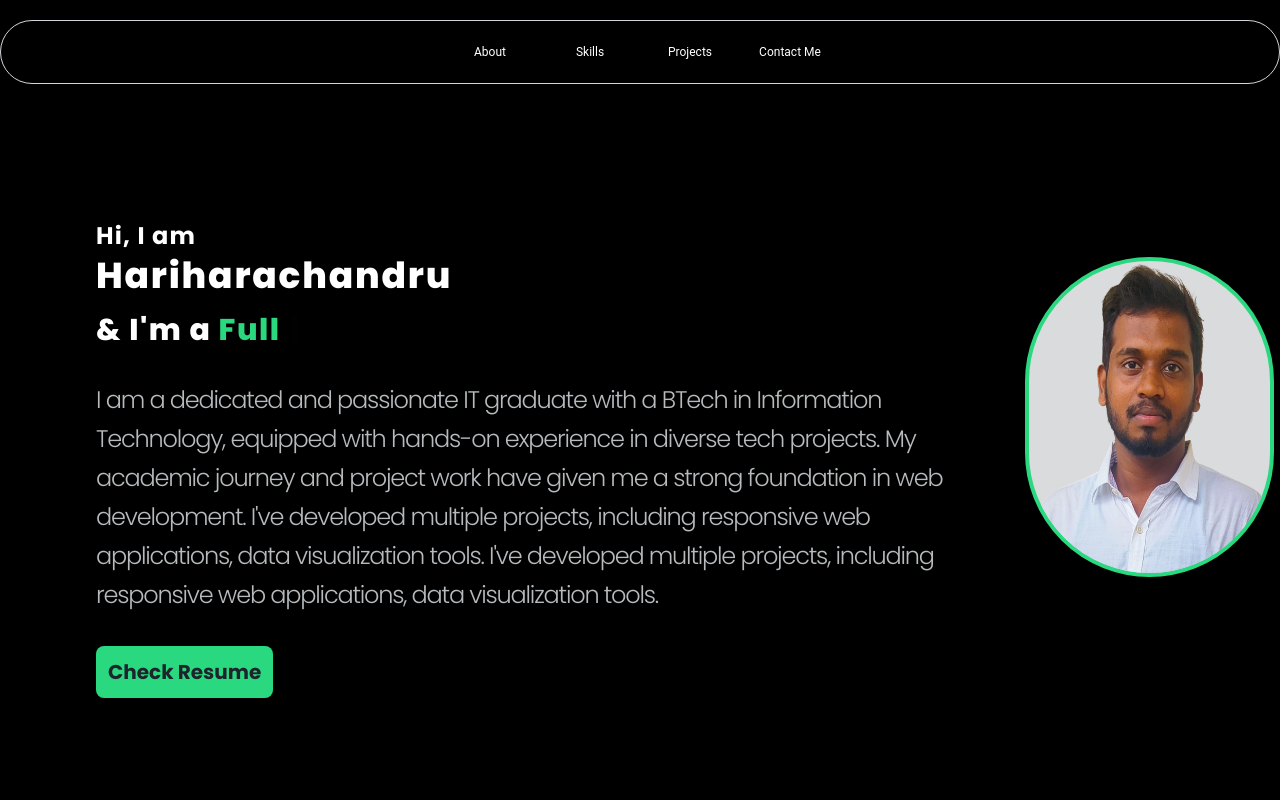
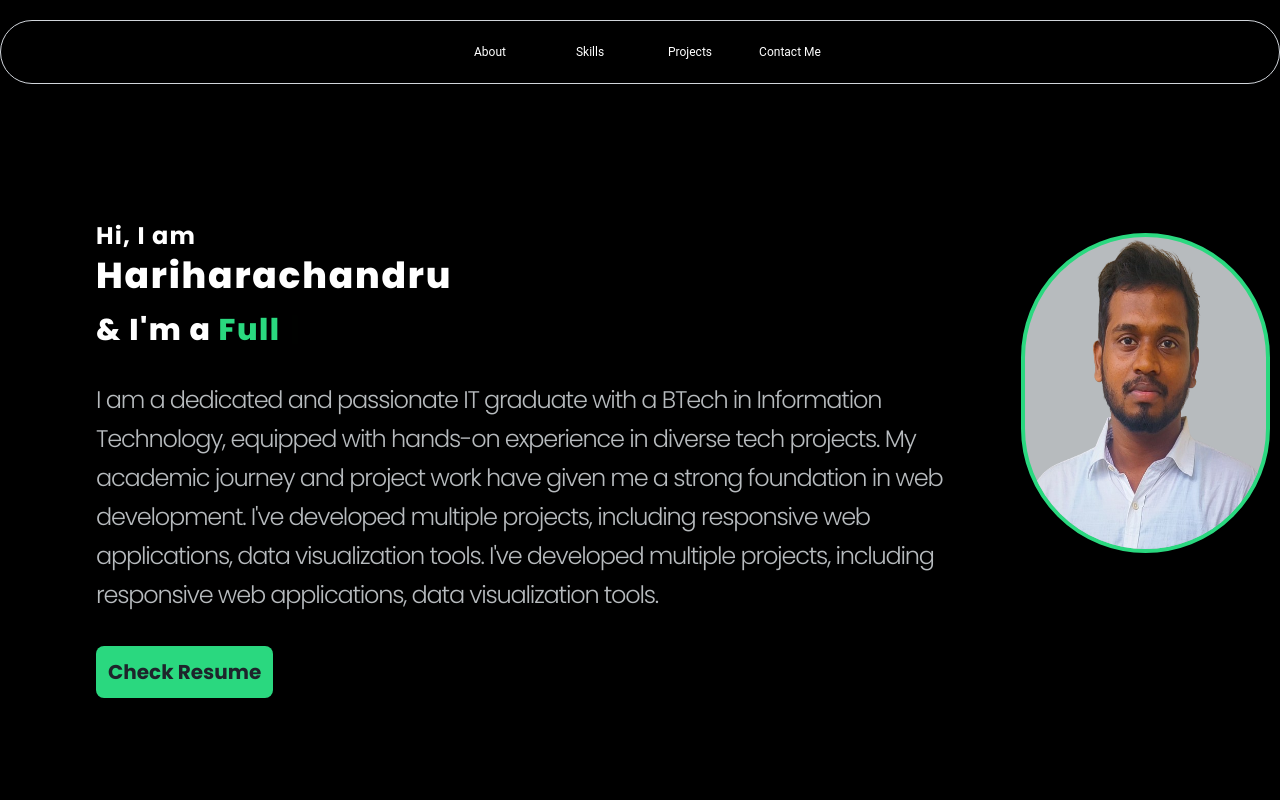
Before and after one commit to Harii10/myportfolio, a React (Vite) app: page / in a window 1280 px wide. Shown: the top 800 px of the page. Built offline with nearby package versions, Linux system fonts and the light colour scheme.

Commit message:
changes in images

```diff
--- a/src/components/MainPage.jsx
+++ b/src/components/MainPage.jsx
@@ -171,12 +171,12 @@ const main = forwardRef(() => {
             </p>
           </div>
 
-          <div className="flex justify-center items-center w-lvw" >
+          <div className="flex justify-center items-center w-lvw rounded-full" >
             <img
             data-aos="fade-up"
             data-aos-duration="1000"
               src="images/hari.png"
-              className="h-52 w-52 ml-11 border-chose-10 border-4 lg:h-80 lg:w-80 mr-14 rounded-full bg-chose-60"
+              className="h-56 w-56 ml-2 bg-chose-50 border-4 rounded-full lg:h-80 lg:w-80 lg:mr-7 lg:mb-12 border-chose-10"
             />
           </div>
         </div>
```
